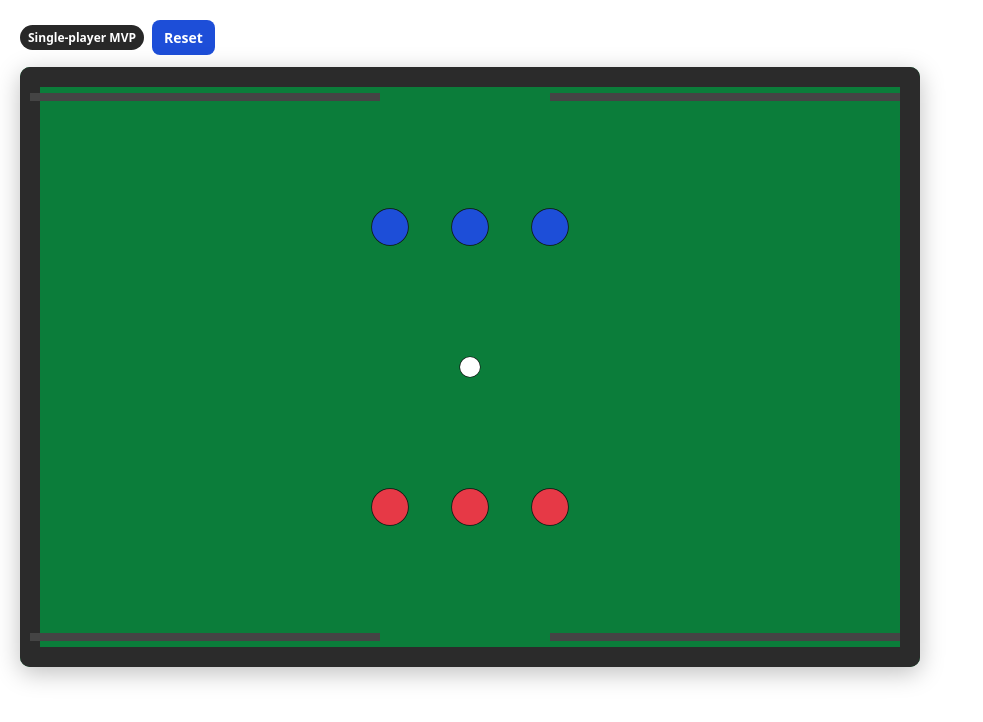
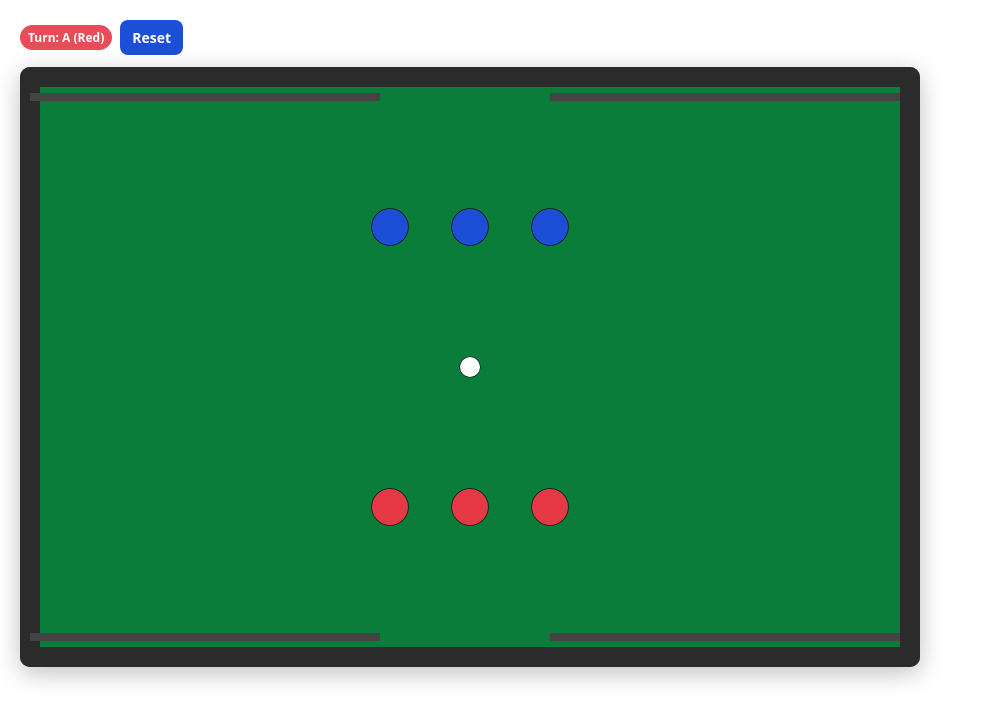
Before and after one commit to dusty-g/subbuteo, a Svelte app: page / in a window 1280 px wide. Shown: the top 722 px of the page, without its empty margins (0-983 px from the left). Built offline with nearby package versions, Linux system fonts and the light colour scheme.

Commit message:
Add turn indicator and aim preview power

```diff
--- a/src/App.svelte
+++ b/src/App.svelte
@@ -35,6 +35,9 @@
   let currentSide = 'A';
   let waitingForSettle = false;
   let scoreA = 0, scoreB = 0;
+
+  $: turnLabel = currentSide === 'A' ? 'A (Red)' : 'B (Blue)';
+  $: turnColor = currentSide === 'A' ? '#e63946' : '#1d4ed8';
 
   const center = (x, y) => ({ x, y });
 
@@ -167,6 +170,8 @@
       const capped = clampFlick(dir);
       const preview = { x: from.x + capped.x * 6, y: from.y + capped.y * 6 };
 
+      const power = Math.round(Math.hypot(capped.x, capped.y) / MAX_FLICK * 100);
+
       ctx.strokeStyle = 'rgba(255,255,255,0.85)';
       ctx.lineWidth = 2;
       ctx.setLineDash([6, 6]);
@@ -180,13 +185,15 @@
       ctx.arc(preview.x, preview.y, 4, 0, Math.PI*2);
       ctx.fillStyle = 'white';
       ctx.fill();
+
+      ctx.font = '600 14px system-ui, -apple-system, Segoe UI, Roboto';
+      ctx.fillText(String(power), preview.x + 6, preview.y + 4);
     }
 
-    // Score + turn
+    // Score
     ctx.fillStyle = 'white';
     ctx.font = '600 16px system-ui, -apple-system, Segoe UI, Roboto';
     ctx.fillText(`A ${scoreA} - ${scoreB} B`, 16, 26);
-    ctx.fillText(`Turn: ${currentSide}`, 16, 48);
     ctx.restore();
   }
 
@@ -353,7 +360,7 @@
 
 <div class="wrap">
   <div class="hud">
-    <span class="badge">Single-player MVP</span>
+    <span class="badge" style="background: {turnColor}">Turn: {turnLabel}</span>
     <button on:click={reset}>Reset</button>
   </div>
   <canvas bind:this={canvas} width={width} height={height}></canvas>
```
